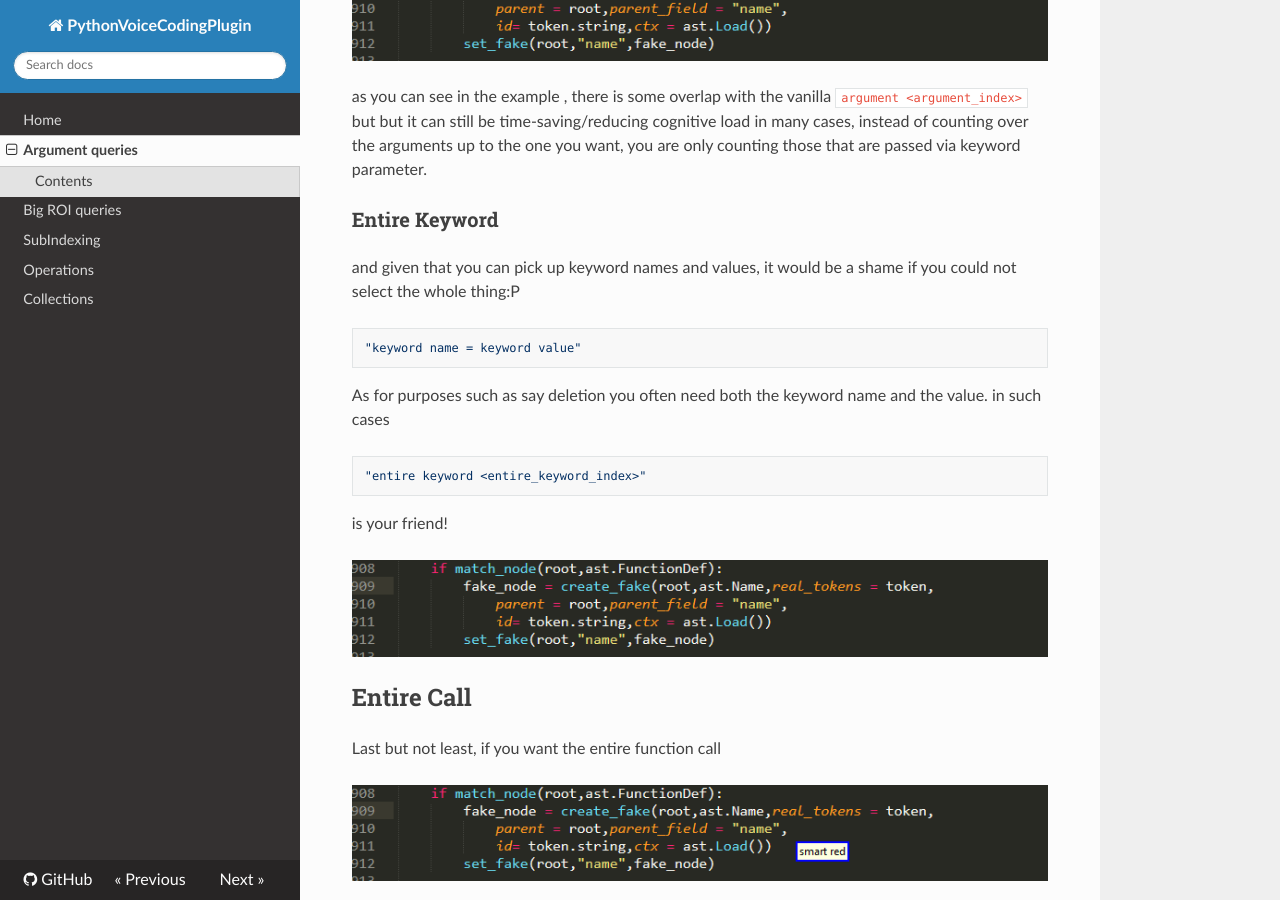
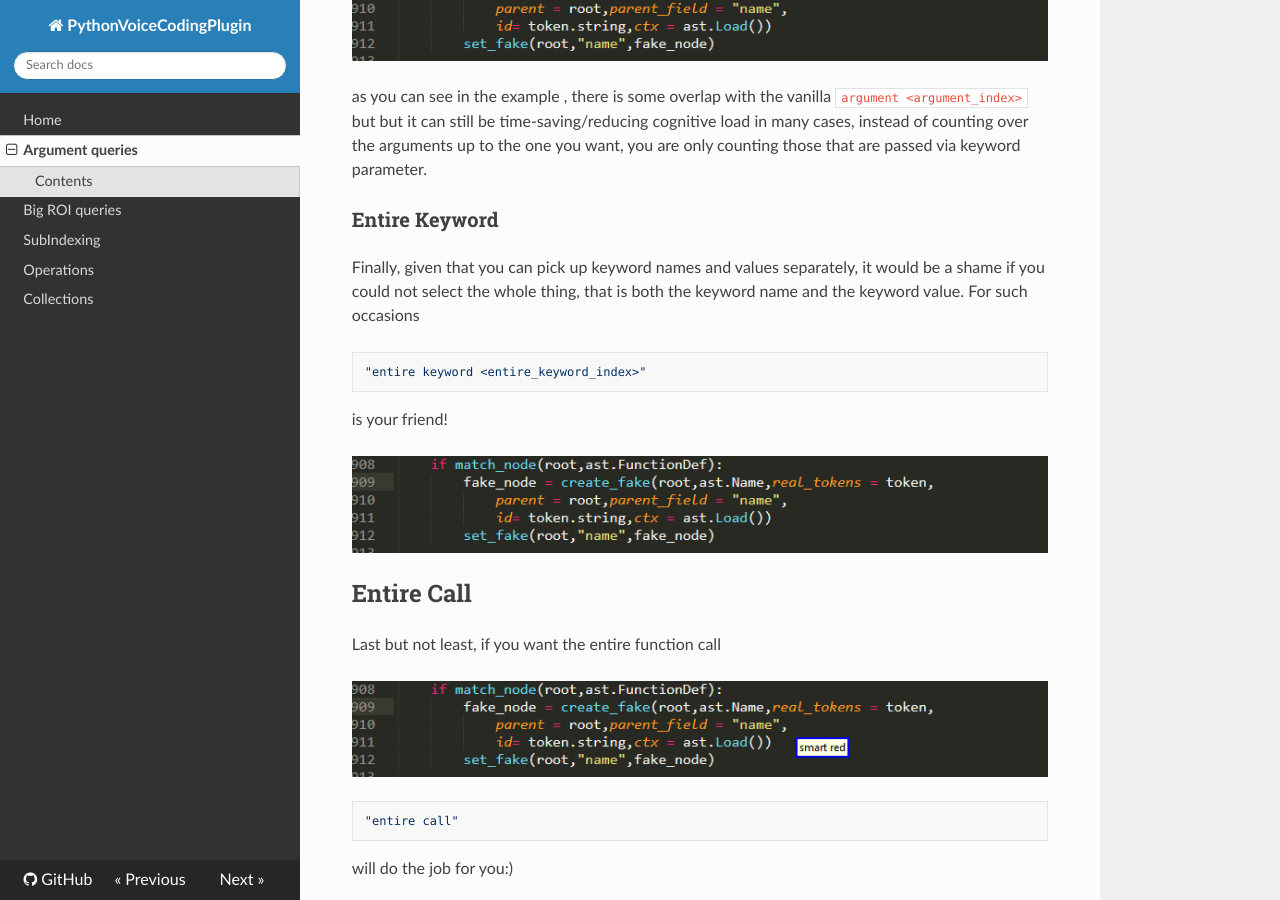
Before and after one commit to mpourmpoulis/PythonVoiceCodingPlugin, an MkDocs documentation site: the page built from doc/SelectArgument.md, in a window 1280 px wide and 900 px high, scrolled down 12409 px. Built offline with MkDocs 1.6.1, drawn with Linux system fonts in a browser that asks for light colours; nearby versions of some CDN libraries; comment, search, counter and statistics services are not loaded.

Commit message:
SelectArgument keywords p2

````diff
--- a/doc/SelectArgument.md
+++ b/doc/SelectArgument.md
@@ -406,13 +406,7 @@ as you can see in the example , there is some overlap with  the vanilla `argumen
 
 ### Entire Keyword
 
-and given that you can pick up keyword names and values, it would be a shame if you could not select the whole thing:P
-
-```python
-"keyword name = keyword value"
-```
-
-As for purposes such as say deletion you often need both the keyword name and the value. in such cases
+Finally, given that you can pick up keyword names and values separately, it would be a shame if you could not select the whole thing, that is both the keyword name and the keyword value. For such occasions
 
 ```python
 "entire keyword <entire_keyword_index>"
````
